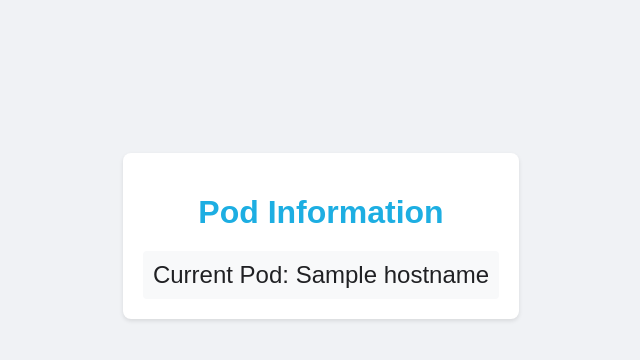
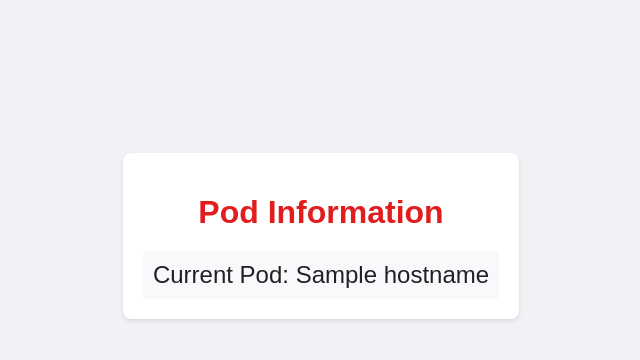
Before and after one commit to dellabeneta/project-argocd, a Python web app: template app/src/templates/index.html in a window 1280 px wide. Shown: the part 164-524 px from the top of the page, without its empty margins (319-959 px from the left). Run offline with Jinja, Linux system fonts and the light colour scheme; the template is opened without the code that fills it: most values are stand-ins (such as "Sample title", 1, 10 or a date in 2020).

Commit message:
mudanca no css para o h1

```diff
--- a/app/src/templates/index.html
+++ b/app/src/templates/index.html
@@ -21,7 +21,7 @@
             box-shadow: 0 2px 4px rgba(0, 0, 0, 0.1);
         }
         h1 {
-            color: #1daee2;
+            color: #e21d1d;
             margin-bottom: 20px;
         }
         .hostname {
```
